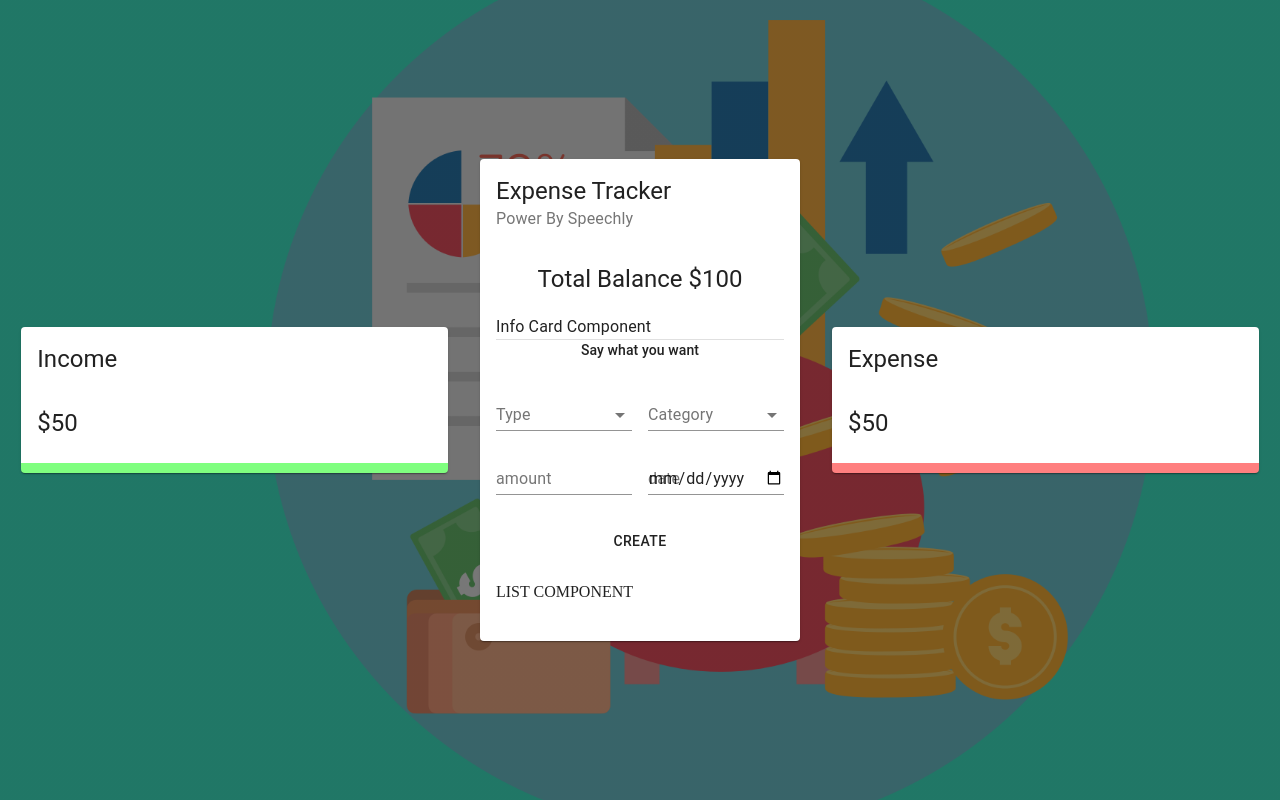
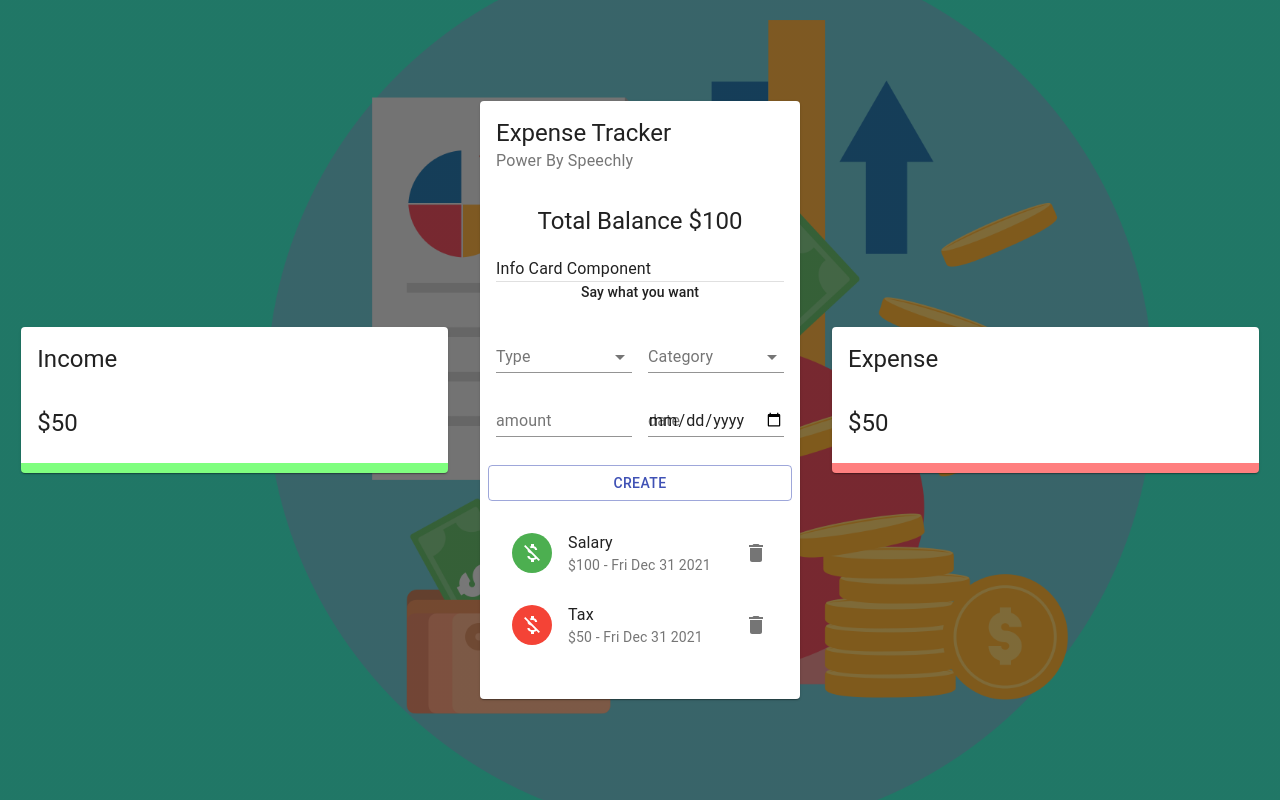
Before and after one commit to chathuRashmini/Budget-Tracker, a React (Create React App) app in the folder budget-tracker/: page / in a window 1280 px wide. Built offline with nearby package versions, Linux system fonts and the light colour scheme.

Commit message:
Structured the Main component

```diff
--- a/budget-tracker/src/components/main/Main.jsx
+++ b/budget-tracker/src/components/main/Main.jsx
@@ -3,6 +3,7 @@
 
 import useStyles from './styles'
 import Form from './form/Form'
+import List from './list/List'
 
 const Main = () => {
 
@@ -32,7 +33,7 @@
             <CardContent className={classes.cartContent}>
                 <Grid container spacing={2}>
                     <Grid item xs={12}>
-                        <p>LIST COMPONENT</p>
+                        <List />
                     </Grid>
                 </Grid>
             </CardContent>
--- a/budget-tracker/src/components/main/form/Form.jsx
+++ b/budget-tracker/src/components/main/form/Form.jsx
@@ -45,7 +45,7 @@
                 <TextField type="date" label='date' fullWidth />
             </Grid>
 
-            <Button className={classes.button} variant='outlines' color='primary' fullWidth>
+            <Button className={classes.button} variant='outlined' color='primary' fullWidth>
                 Create
             </Button>
         </Grid>
--- /dev/null
+++ b/budget-tracker/src/components/main/list/List.jsx
@@ -0,0 +1,68 @@
+import React from 'react'
+import { List as MuiList, ListItem, ListItemAvatar, ListItemText, Avatar, ListItemSecondaryAction, IconButton, Slide } from '@material-ui/core'
+import { Delete, MoneyOff } from '@material-ui/icons';
+
+import useStyles from './styles'
+
+const List = () => {
+
+    const classes = useStyles()
+    const transactions = [
+        {
+            id: 1,
+            type: 'Income',
+            category: 'Salary',
+            amount: '100',
+            date: 'Fri Dec 31 2021'
+        },
+        {
+            id: 2,
+            type: 'Expense',
+            category: 'Tax',
+            amount: '50',
+            date: 'Fri Dec 31 2021'
+        },
+        {
+            id: 3,
+            type: 'Income',
+            category: 'Business',
+            amount: '150',
+            date: 'Fri Dec 31 2021'
+        }
+    ]
+
+    return (
+        <MuiList dense={false} className={classes.list}>
+            { transactions.map((transaction) => (
+                <Slide direction='down' in mountOnEnter unmountOnExit key={transaction.id}>
+                    <ListItem>
+                        <ListItemAvatar>
+                            <Avatar
+                                className={ transaction.type === 'Income' ? classes.avatarIncome : classes.avatarExpense }
+                            >
+                                <MoneyOff />
+                            </Avatar>
+                        </ListItemAvatar>
+
+                        <ListItemText
+                            primary={transaction.category}
+                            secondary={`$${transaction.amount} - ${transaction.date}`}
+                        />
+
+                        <ListItemSecondaryAction>
+                            <IconButton
+                                edge='end'
+                                aria-label='delete'
+                                onClick=''
+                            >
+                                <Delete />
+                            </IconButton>
+                        </ListItemSecondaryAction>
+                    </ListItem>
+                </Slide>
+            )) }
+        </MuiList>
+    )
+}
+
+export default List
--- /dev/null
+++ b/budget-tracker/src/components/main/list/styles.js
@@ -0,0 +1,17 @@
+import { makeStyles } from '@material-ui/core/styles';
+import { red, green } from '@material-ui/core/colors';
+
+export default makeStyles((theme) => ({
+  avatarIncome: {
+    color: '#fff',
+    backgroundColor: green[500],
+  },
+  avatarExpense: {
+    color: theme.palette.getContrastText(red[500]),
+    backgroundColor: red[500],
+  },
+  list: {
+    maxHeight: '150px',
+    overflow: 'auto',
+  },
+}));
```
